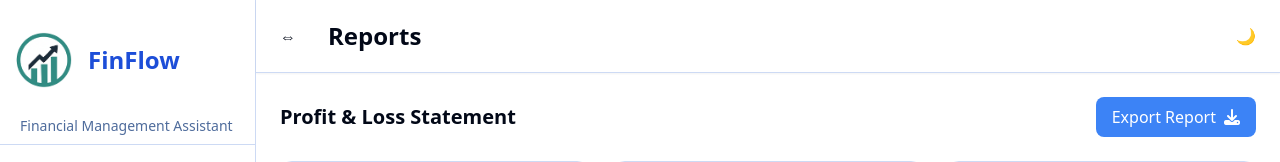
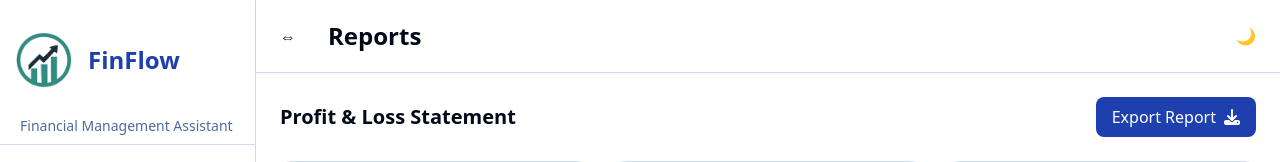
Before and after one commit to Simons010/FinFlow, a Django app: page /reports/ in a window 1280 px wide. Shown: the top 162 px of the page. Run offline with Django 5.2, Linux system fonts and the light colour scheme; the visitor is signed in with stand-in values (Sample User, id 1); data that the repository does not hold is empty.

Commit message:
style: Update button and text colors for improved visibility and consistency across reports and transactions

```diff
--- a/templates/base.html
+++ b/templates/base.html
@@ -71,7 +71,7 @@
                 </div>
 
                 <div class="more-info">
-                    <p class="text-2xl font-bold text-blue-700 bg-inherit leading-none whitespace-normal shrink-0">
+                    <p class="text-2xl font-bold text-blue-800 bg-inherit leading-none whitespace-normal shrink-0">
                         {{ profile.business_name|default:"FinFlow" }}
                     </p>
                 </div>
--- a/templates/finflow/reports.html
+++ b/templates/finflow/reports.html
@@ -8,7 +8,7 @@
 <!-- P&L Statement -->
 <div class="mb-4 md:mb-6 flex justify-between items-center">
     <h2 class="text-sm md:text-xl md:font-bold">Profit & Loss Statement</h2>
-    <div class="inline-flex gap-2 items-center px-3 py-2 md:px-4 md:py-2 bg-custom-accent text-white rounded-lg hover:bg-custom-muted hover:shadow-lg transition-all duration-200 text-sm md:text-base">
+    <div class="inline-flex gap-2 items-center px-3 py-2 md:px-4 md:py-2 bg-blue-800  text-white rounded-lg hover:bg-custom-muted hover:shadow-lg hover:text-red-700 transition-all duration-200 text-sm md:text-base">
         <button type="submit" onclick="openExportModal()">Export Report </button>
         <i class="fa-solid fa-download"></i>
     </div>
--- a/templates/finflow/transactions.html
+++ b/templates/finflow/transactions.html
@@ -24,7 +24,7 @@
                     {% endfor %}
                 </select>
 
-                <button type="submit" class="px-3 md:px-4 py-2 text-sm bg-custom-accent text-custom-accent-foreground rounded-lg hover:bg-custom-accent/90 transition-colors whitespace-nowrap">
+                <button type="submit" class="px-3 md:px-4 py-2 text-sm bg-blue-800 text-custom-accent-foreground rounded-lg hover:bg-custom-accent/90 transition-colors whitespace-nowrap">
                     Filter
                 </button>
             </form>
@@ -54,7 +54,7 @@
                 <td class="px-3 md:px-6 py-3 md:py-4 text-xs md:text-sm">{{ transaction.description }}</td>
                 <td class="hidden sm:table-cell px-3 md:px-6 py-3 md:py-4 text-xs md:text-sm">{{ transaction.category.name }}</td>
                 <td class="hidden md:table-cell px-3 md:px-6 py-3 md:py-4 text-xs md:text-sm">
-                    <span class="inline-flex items-center px-2 py-1 rounded-full text-xs font-medium {% if transaction.transaction_type == 'income' %}bg-green-100 text-green-700{% else %}bg-red-100 text-red-700{% endif %}">
+                    <span class="inline-flex items-center px-2 py-2 rounded-xl text-xs font-medium {% if transaction.transaction_type == 'income' %}bg-green-100 text-green-800{% else %}bg-red-100 text-red-800{% endif %}">
                         {{ transaction.get_transaction_type_display }}
                     </span>
                 </td>
```
